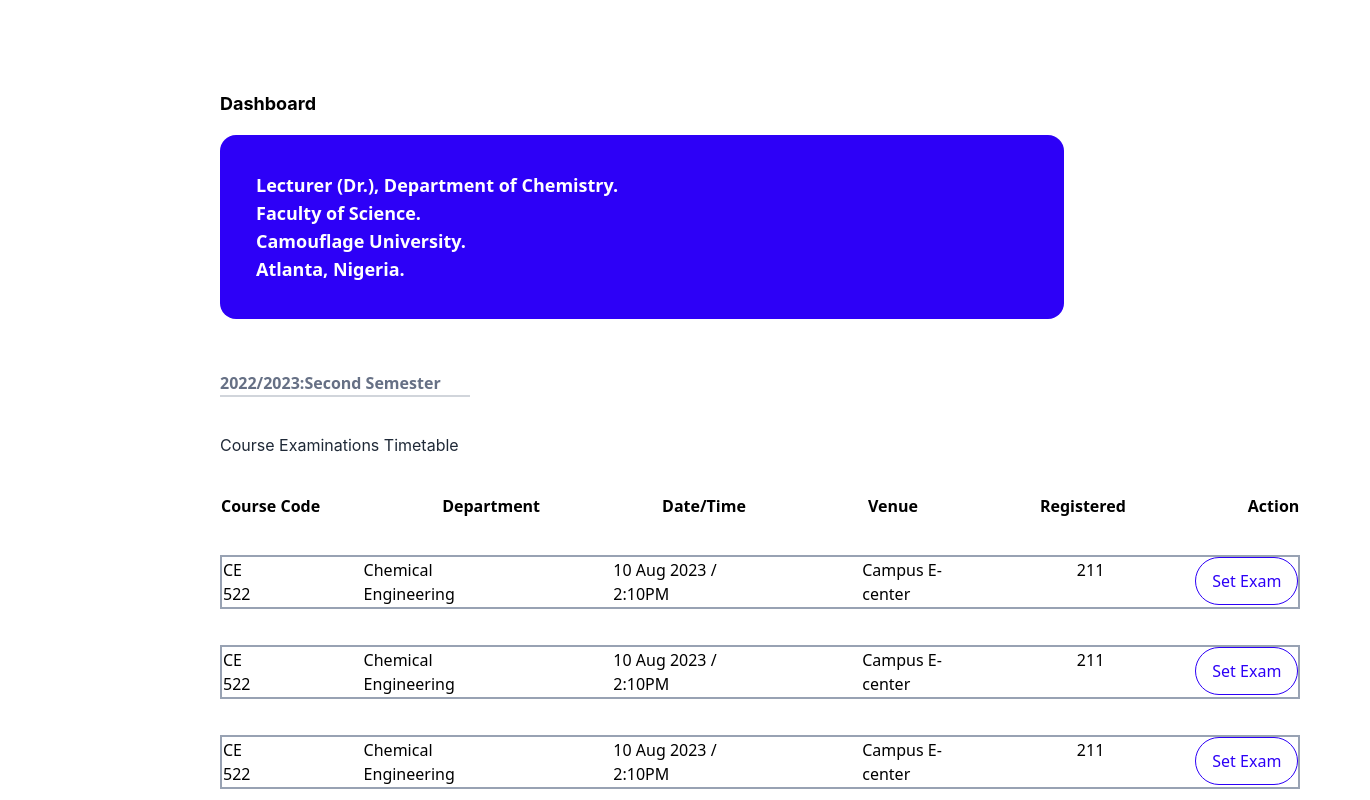
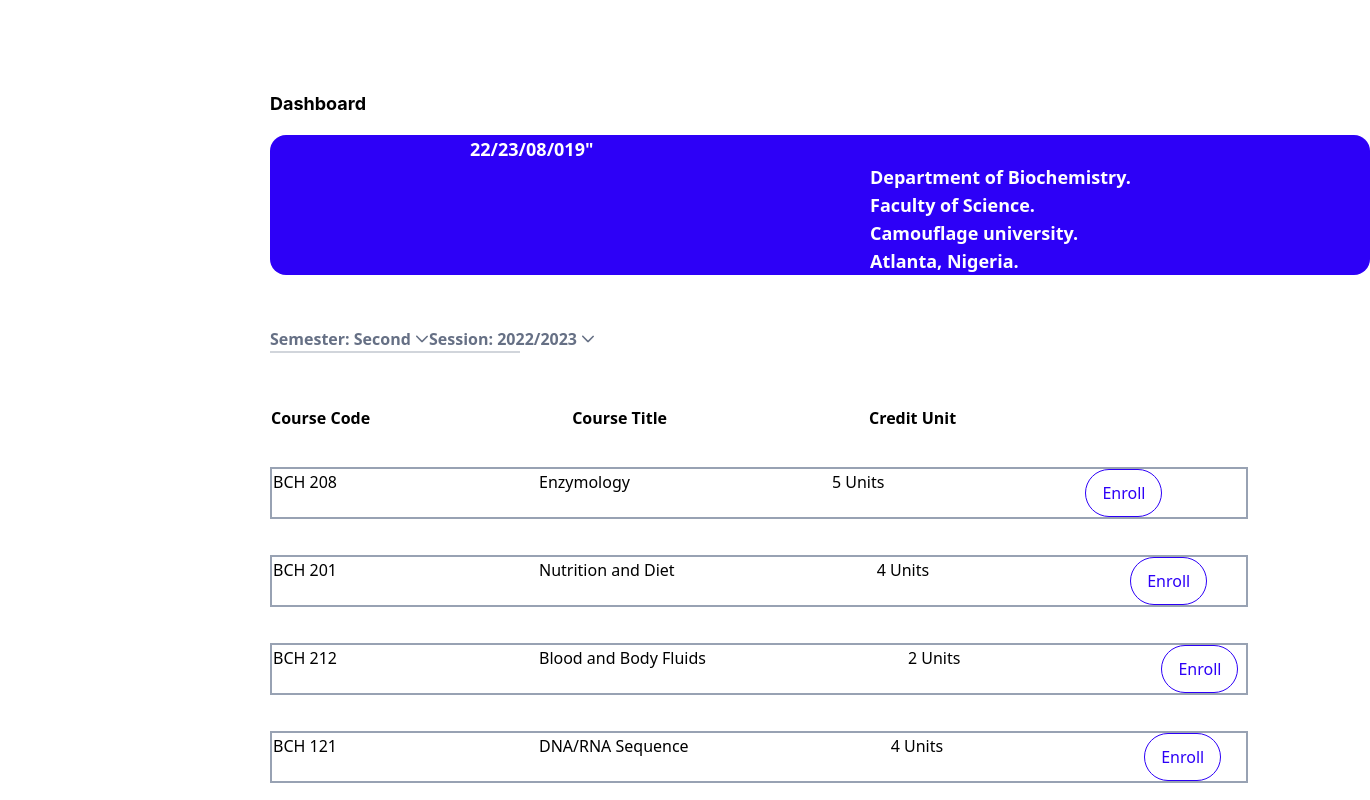
Before and after one commit to MedalLeink/QuickGrade_Frontend, a React (Vite) app: page /StudentDashboard in a window 1280 px wide. Shown: the top 800 px of the page, 1370 px wide, since content can reach past the window. Built offline with nearby package versions, Linux system fonts and the light colour scheme.

Commit message:
student dashboard

```diff
--- a/package.json
+++ b/package.json
@@ -11,6 +11,8 @@
   },
   "dependencies": {
     "axios": "^1.6.7",
+    "primeicons": "^6.0.1",
+    "primereact": "^10.4.0",
     "react": "^18.2.0",
     "react-dom": "^18.2.0",
     "react-router-dom": "^6.21.3"
--- a/src/App.tsx
+++ b/src/App.tsx
@@ -1,4 +1,5 @@
 import { Route, Routes, BrowserRouter as Router } from "react-router-dom";
+import LecturerDashboard from "./pages/LecturerDashboard";
 import StudentDashboard from "./pages/StudentDashboard";
 
 //add the path and components to the element, you may remove the fragment
@@ -8,7 +9,9 @@ const App = () => {
     <>
     <Router>
           <Routes>
+            <Route path="/LecturerDashboard" element={<LecturerDashboard />}/>
             <Route path="/StudentDashboard" element={<StudentDashboard />}/>
+
           </Routes>
     </Router>
     </>
--- /dev/null
+++ b/src/components/Dropdown.tsx
@@ -0,0 +1,52 @@
+import { useState } from "react";
+import { Dropdown, DropdownChangeEvent } from "primereact/dropdown";
+
+export interface Tickets {
+  name: string;
+  price?: number;
+  quantity?: number;
+}
+const TicketsDropdown = ({
+  onTicketSelect,
+}: {
+  onTicketSelect: (ticket: Tickets) => void;
+}) => {
+  const [selectedTicket, setSelectedTicket] = useState<Tickets | null>(null);
+  const tickets: Tickets[] = [
+    { name: "Early Birds" },
+    { name: "General or Regular" },
+    { name: "Group Package" },
+    { name: "Hidden or Invisible" },
+    { name: "Members Only" },
+    { name: "Reserved Seat" },
+    { name: "Student"},
+    { name: "VIP or Luxury" },
+    { name: "Virtual Pass" },
+    { name: "Other"}
+  ];
+
+  const handleTicketSelect = (e: DropdownChangeEvent) => {
+    const selectedTicket = e.value as Tickets;
+    setSelectedTicket(selectedTicket);
+    onTicketSelect(selectedTicket);
+  };
+
+  return (
+    <div className="w-full h-[78px] gap-[15px] self-stretch px-4 py-2 mb-4">
+      <label className="self-stretch text-black font-normal font-Inter mb-2.5 leading-none tracking-tight">
+        Select Ticket Types
+      </label>
+      <Dropdown
+        value={selectedTicket}
+        required
+        onChange={handleTicketSelect}
+        options={tickets}
+        optionLabel="name"
+        placeholder="Choose Ticket"
+        className="self-stretch h-[46px] focus:outline-none p-2.5 bg-gray-50 font-Inter rounded-[5px] border-b-2 border-green-500 items-center gap-2.5 w-full"
+      />
+    </div>
+  );
+};
+
+export default TicketsDropdown;
--- /dev/null
+++ b/src/pages/LecturerDashboard.tsx
@@ -0,0 +1,111 @@
+import React from "react";
+import Button from "../components/Button";
+
+
+interface TableProps {
+    code:string;
+    department: string;
+    timeDate: string;
+    venue: string;
+    registered:number;
+  }
+
+const data:TableProps[] = [
+  {
+    code: "CE 522",
+    department: "Chemical Engineering",
+    timeDate: "10 Aug 2023 / 2:10PM",
+    venue: "Campus E-center",
+    registered: 211,
+  },
+  {
+    code: "CE 522",
+    department: "Chemical Engineering",
+    timeDate: "10 Aug 2023 / 2:10PM",
+    venue: "Campus E-center",
+    registered: 211,
+  },
+  {
+    code: "CE 522",
+    department: "Chemical Engineering",
+    timeDate: "10 Aug 2023 / 2:10PM",
+    venue: "Campus E-center",
+    registered: 211,
+  },
+];
+
+function LecturerDashboard() {
+  return (
+    <div className="pl-[100px] ">
+      {/* The middle section */}
+      <div className=" w-[1000px] mt-[90px] ml-[120px]">
+        {/* The Dashboard */}
+        <div className="w-[173px] h-[45px] leading-[44.8px]">
+          <p className="font-inter font-bold text-lg font-[700] ">Dashboard</p>
+        </div>
+        {/* The Lecturer */}
+        <div className="border-1 rounded-[16px] bg-purple-50 mr-[156px] text-white">
+          <p className="p-9 text-lg font-bold ">
+            Lecturer (Dr.), Department of Chemistry.
+            <br /> Faculty of Science.
+            <br /> Camouflage University.
+            <br />
+            Atlanta, Nigeria.
+          </p>
+        </div>
+        {/* the 2022/2023 section*/}
+        <div>
+          {/* 2022/2023 */}
+          <div className="pt-9">
+            <p className="text-gray-500 font-bold font-custom border-b-2 border-gray-300 my-4 w-1/4">
+              2022/2023:Second Semester
+            </p>
+            {/* Course Examination */}
+            <div className="">
+              <p className="mt-9 font-inter text-gray-800">
+                Course Examinations Timetable
+              </p>
+              <div>
+                <table className="">
+                  <div className="mt-9">
+                    <thead>
+                      <tr className="flex gap-[120px]">
+                        <th className="whitespace-nowrap">Course Code </th>
+                        <th>Department</th>
+                        <th>Date/Time</th>
+                        <th>Venue</th>
+                        <th>Registered</th>
+                        <th>Action</th>
+                      </tr>
+                    </thead>
+                  </div>
+                  <tbody>
+                    <div className="mt-9 w-full mb-8">
+                      {data.map((item: any) => (
+                        <tr className="flex gap-[90px] border-2 border-gray-400 whitespace-nowrap mt-9">
+                          <td>{item.code}</td>
+                          <td>{item.department}</td>
+                          <td>{item.timeDate}</td>
+                          <td>{item.venue}</td>
+                          <td>{item.registered}</td>
+                          <Button
+                            title={"Set Exam"}
+                            text={"purple-50"}
+                            bg={"purple-50"}
+                            type={""}
+                          />
+                        </tr>
+                      ))}
+                    </div>
+                  </tbody>
+                </table>
+              </div>
+            </div>
+          </div>
+        </div>
+      </div>
+    </div>
+  );
+}
+
+export default LecturerDashboard;
--- a/src/pages/StudentDashboard.tsx
+++ b/src/pages/StudentDashboard.tsx
@@ -1,31 +1,42 @@
 import React from "react";
 import Button from "../components/Button";
+import { Dropdown } from "primereact/dropdown";
 
-const data1 = [
-  {
-    code: "CE 522",
-    department: "Chemical Engineering",
-    timeDate: "10 Aug 2023 / 2:10PM",
-    venue: "Campus E-center",
-    registered: 211,
-  },
+interface TableProps {
+  code: string;
+  title: string;
+  unit: string;
+}
+
+const data1: TableProps[] = [
+  { code: "BCH 208", title: "Enzymology", unit: "5 Units" },
+  { code: "BCH 201", title: "Nutrition and Diet", unit: "4 Units" },
+  { code: "BCH 212", title: "Blood and Body Fluids", unit: "2 Units" },
+  { code: "BCH 121", title: "DNA/RNA Sequence", unit: "4 Units" },
+  { code: "Chem 212", title: "Organic Chemistry", unit: "2 Units" },
+  { code: "BCH 233", title: "Pharmacology", unit: "4 Units" },
+  { code: "BCH 205", title: "Cytochromes Reactivity", unit: "2 Units" },
+  { code: "BCH 205", title: "Cytochromes Reactivity", unit: "2 Units" },
+  // Add more data as needed
 ];
 
 function StudentDashboard() {
   return (
-    <div className="pl-[100px] ">
+    <div className="pl-[150px] ">
       {/* The middle section */}
       <div className=" w-[1000px] mt-[90px] ml-[120px]">
         {/* The Dashboard */}
         <div className="w-[173px] h-[45px] leading-[44.8px]">
           <p className="font-inter font-bold text-lg font-[700] ">Dashboard</p>
         </div>
-        {/* The Lecturer */}
-        <div className="border-1 rounded-[16px] bg-purple-50 mr-[156px] text-white">
-          <p className="p-9 text-lg font-bold ">
-            Lecturer (Dr.), Department of Chemistry.
+        {/* Department */}
+        <div className="border-9 rounded-[16px] w-[1100px] bg-purple-50 mr-[156px] text-white">
+          <p className="ml-[200px] text-lg font-bold">22/23/08/019"</p>
+          <p className="pl-[600px] text-lg font-bold">
+            Department of Biochemistry.
             <br /> Faculty of Science.
-            <br /> Camouflage University.
+            <br />
+            Camouflage university.
             <br />
             Atlanta, Nigeria.
           </p>
@@ -34,74 +45,33 @@ function StudentDashboard() {
         <div>
           {/* 2022/2023 */}
           <div className="pt-9">
-            <p className="text-gray-500 font-bold font-custom border-b-2 border-gray-300 my-4 w-1/4">
-              2022/2023:Second Semester
+            <p className="text-gray-500 font-bold font-custom border-b-2 border-gray-300 my-4 w-1/4 whitespace-nowrap">
+              Semester: Second
+              <Dropdown />
+              Session: 2022/2023
+              <Dropdown />
             </p>
-            {/* Course Examination */}
-            <div className="">
-              <p className="mt-9 font-inter text-gray-800">
-                Course Examinations Timetable
-              </p>
+
             <div>
               <table className="">
                 <div className="mt-9">
                   <thead>
-                      <tr className="flex gap-[120px]">
-                        <th className="whitespace-nowrap">Course Code </th>
-                        <th>Department</th>
-                        <th>Date/Time</th>
-                        <th>Venue</th>
-                        <th>Registered</th>
-                        <th>Action</th>
+                    <tr className="flex gap-[200px]">
+                      <th className="">Course Code </th>
+                      <th>Course Title</th>
+                      <th>Credit Unit</th>
                     </tr>
                   </thead>
                 </div>
                 <tbody>
-                    <div className="mt-9 border-2 border-gray-400 w-full mb-8">
+                  <div className="mt-9 ">
                     {data1.map((item: any) => (
-                        <tr className="flex gap-[90px]">
+                      <tr className="flex gap-[200px] border-2 border-gray-400 whitespace-nowrap mt-9">
                         <td>{item.code}</td>
-                          <td>{item.department}</td>
-                          <td>{item.timeDate}</td>
-                          <td>{item.venue}</td>
-                          <td>{item.registered}</td>
+                        <td>{item.title}</td>
+                        <td>{item.unit}</td>
                         <Button
-                            title={"Set Exam"}
-                            text={"purple-50"}
-                            bg={"purple-50"}
-                            type={""}
-                          />
-                        </tr>
-                      ))}
-                    </div>
-
-                    <div className="mt-9 border-2 border-gray-400 w-full mb-8">
-                      {data1.map((item: any) => (
-                        <tr className="flex gap-[90px]">
-                          <td>{item.code}</td>
-                          <td>{item.department}</td>
-                          <td>{item.timeDate}</td>
-                          <td>{item.venue}</td>
-                          <td>{item.registered}</td>
-                          <Button
-                            title={"Set Exam"}
-                            text={"purple-50"}
-                            bg={"purple-50"}
-                            type={""}
-                          />
-                        </tr>
-                      ))}
-                    </div>
-                    <div className="mt-9 border-2 border-gray-400 w-full mb-8">
-                      {data1.map((item: any) => (
-                        <tr className="flex gap-[90px]">
-                          <td>{item.code}</td>
-                          <td>{item.department}</td>
-                          <td>{item.timeDate}</td>
-                          <td>{item.venue}</td>
-                          <td>{item.registered}</td>
-                          <Button
-                            title={"Set Exam"}
+                          title={"Enroll"}
                           text={"purple-50"}
                           bg={"purple-50"}
                           type={""}
@@ -116,7 +86,6 @@ function StudentDashboard() {
         </div>
       </div>
     </div>
-    </div>
   );
 }
 
```
Also changed, not shown: 2 other files (tests, documents, lock files or other folders). Lines whose indentation alone changed are shown as unchanged.
